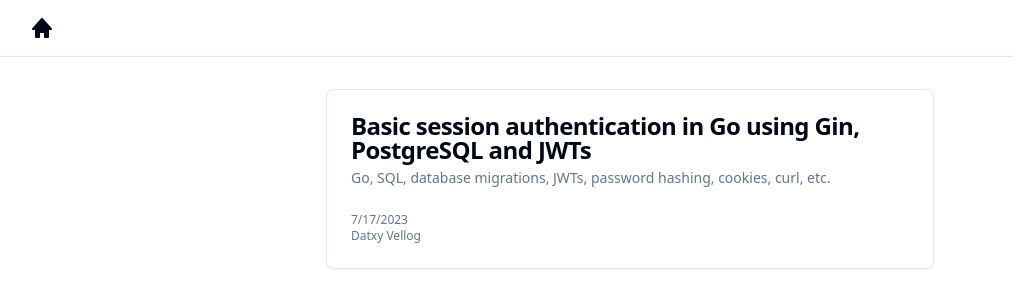
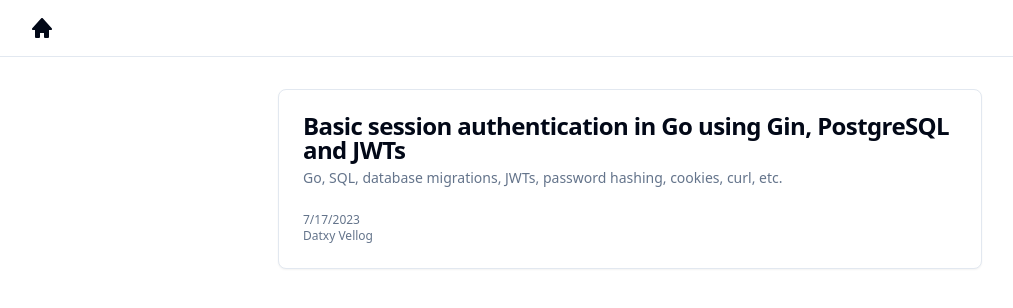
Before and after one commit to eyenalxai/blog, a Next.js app: page / in a window 1280 px wide. Shown: the top 308 px of the page, without its empty margins (10-1023 px from the left). Built offline with nearby package versions, Linux system fonts and the light colour scheme.

Commit message:
refactor: Increase main container's max width
The maximum width of the main container in the layout has been increased from 'max-w-2xl' to 'max-w-3xl'. This change improves the readability of the content and provides a better user experience on large screen devices.

```diff
--- a/app/layout.tsx
+++ b/app/layout.tsx
@@ -25,7 +25,7 @@ export default function RootLayout({ children }: { children: ReactNode }) {
       >
         <Providers attribute="class" defaultTheme="system" enableSystem>
           <Header />
-          <main className={cn('container', 'mx-auto', 'max-w-2xl')}>
+          <main className={cn('container', 'mx-auto', 'max-w-3xl')}>
             {children}
           </main>
           <Analytics />
```
